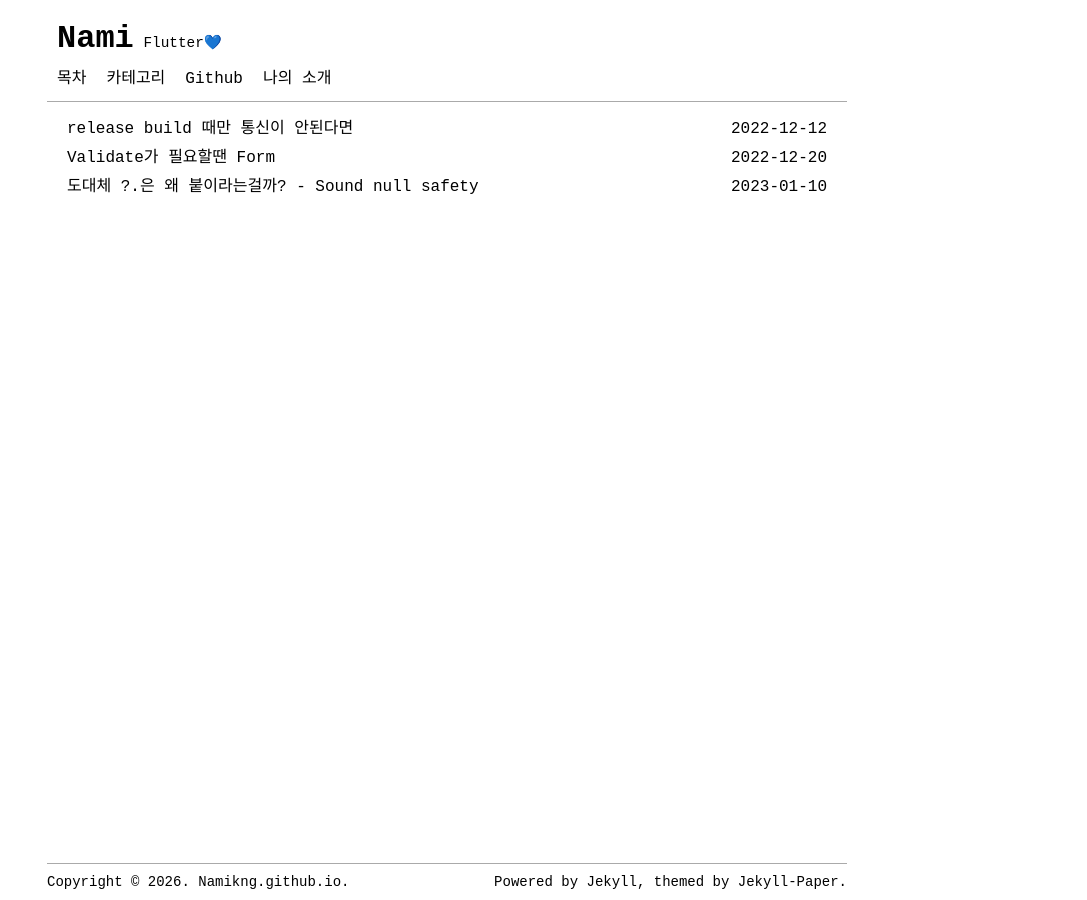
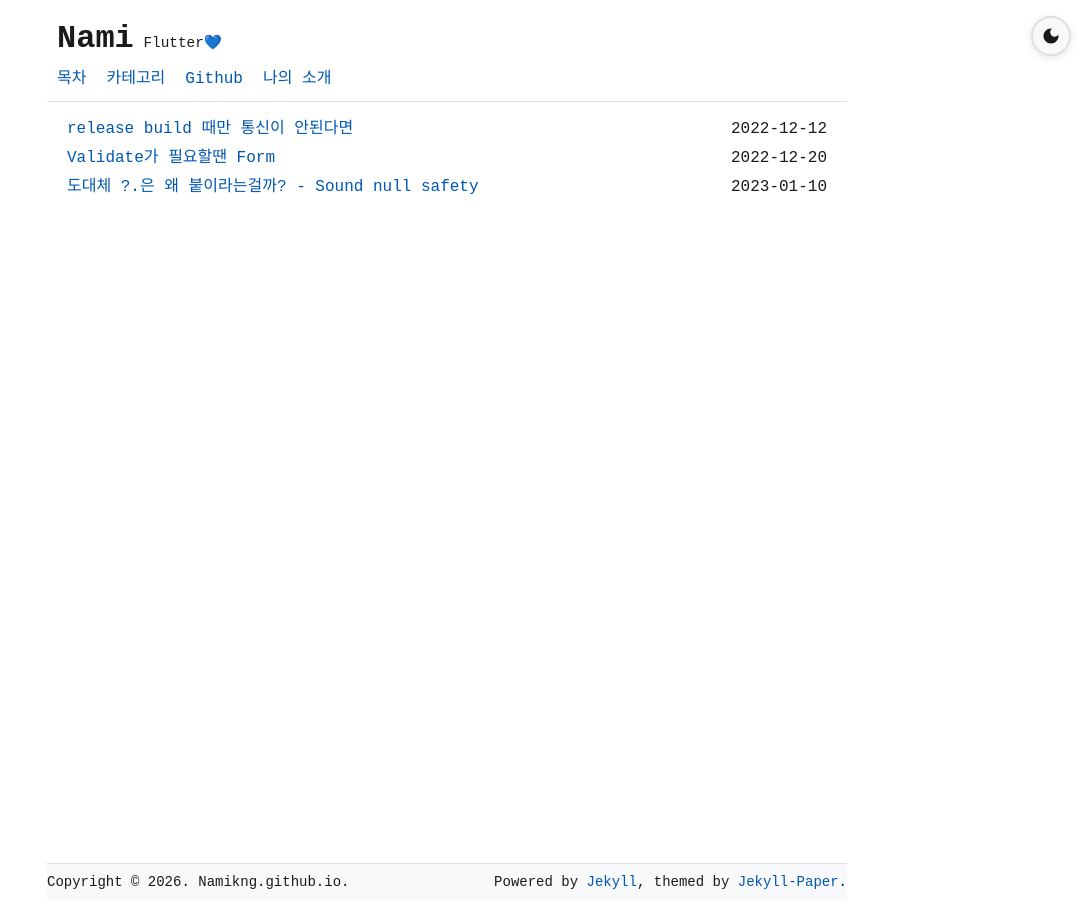
Before and after one commit to Namikng/Namikng.github.io, a Jekyll site: the page built from index.html, in a window 1280 px wide. Shown: the whole page, without its empty margins (193-1280 px from the left). Built offline with Jekyll 4.4.1, drawn with Linux system fonts in a browser that asks for light colours; the list of posts is cut into pages by our own code.

Commit message:
feat: 다크모드, 코드 복사 버튼, 읽기시간 표시 추가
- 다크 모드 토글 버튼 및 CSS 변수 기반 테마 적용
- 코드 블록 복사 버튼 기능 추가
- 포스트 하단에 읽기 시간 표시 (200단어/분 기준)

```diff
--- a/_includes/head.html
+++ b/_includes/head.html
@@ -22,3 +22,61 @@
 <script src="/assets/script/jekyllpaper.js" async ></script>
 <script src="https://unpkg.com/mermaid@8.5.1/dist/mermaid.min.js" onload="javascript:loadMermaid();" async></script>
 {% endif %}
+<script>
+(function() {
+  const toggle = document.getElementById('themeToggle');
+  const icon = document.getElementById('themeIcon');
+  if (!toggle) return;
+  const key = 'namikng-theme';
+  const saved = localStorage.getItem(key);
+  const prefersDark = window.matchMedia('(prefers-color-scheme: dark)').matches;
+  let theme = saved || (prefersDark ? 'dark' : 'light');
+  function apply(theme) {
+    document.documentElement.setAttribute('data-theme', theme);
+    if (!icon) return;
+    if (theme === 'dark') {
+      icon.innerHTML = '<path d="M10 2c-1.82 0-3.53.5-5 1.35C7.99 5.08 10 8.3 10 12s-2.01 6.92-5 8.65C6.47 21.5 8.18 22 10 22c5.52 0 10-4.48 10-10S15.52 2 10 2z"/>';
+    } else {
+      icon.innerHTML = '<path d="M12 3c-4.97 0-9 4.03-9 9s4.03 9 9 9 9-4.03 9-9c0-.46-.04-.92-.1-1.36-.98 1.37-2.58 2.26-4.4 2.26-2.98 0-5.4-2.42-5.4-5.4 0-1.81.89-3.42 2.26-4.4-.44-.06-.9-.1-1.36-.1z"/>';
+    }
+  }
+  apply(theme);
+  toggle.addEventListener('click', function() {
+    theme = theme === 'dark' ? 'light' : 'dark';
+    apply(theme);
+    localStorage.setItem(key, theme);
+  });
+})();
+</script>
+<script>
+(function() {
+  function addCopyButtons() {
+    document.querySelectorAll('.highlight pre').forEach(function(pre) {
+      if (pre.querySelector('.copy-btn')) return;
+      var btn = document.createElement('button');
+      btn.className = 'copy-btn';
+      btn.textContent = '복사';
+      btn.addEventListener('click', function() {
+        var range = document.createRange();
+        range.selectNode(pre);
+        window.getSelection().removeAllRanges();
+        window.getSelection().addRange(range);
+        document.execCommand('copy');
+        window.getSelection().removeAllRanges();
+        btn.textContent = '완료!';
+        btn.classList.add('copied');
+        setTimeout(function() {
+          btn.textContent = '복사';
+          btn.classList.remove('copied');
+        }, 2000);
+      });
+      pre.appendChild(btn);
+    });
+  }
+  if (document.readyState === 'loading') {
+    document.addEventListener('DOMContentLoaded', addCopyButtons);
+  } else {
+    addCopyButtons();
+  }
+})();
+</script>
--- a/_includes/header.html
+++ b/_includes/header.html
@@ -2,6 +2,11 @@
   <span class="header-info-name">{{ site.title }}</span>
   <span class="header-info-desc">{{ site.description }}</span>
 </div>
+<button class="theme-toggle" id="themeToggle" title="다크 모드 전환">
+  <svg id="themeIcon" viewBox="0 0 24 24" xmlns="http://www.w3.org/2000/svg">
+    <path d="M12 3c-4.97 0-9 4.03-9 9s4.03 9 9 9 9-4.03 9-9c0-.46-.04-.92-.1-1.36-.98 1.37-2.58 2.26-4.4 2.26-2.98 0-5.4-2.42-5.4-5.4 0-1.81.89-3.42 2.26-4.4-.44-.06-.9-.1-1.36-.1z"/>
+  </svg>
+</button>
 <nav class="header-nav">
   <ul class="header-main-nav">
   {% for item in site.data.menus %}
--- a/_layouts/post.html
+++ b/_layouts/post.html
@@ -15,6 +15,10 @@
   <div class="post-info">
     <div class="post-date">
       {{ site.data.lang[site.language].post_write_date }}{{ page.date | date: "%Y-%m-%d" }}{% if page.last_modified_at %}, {{ site.data.lang[site.language].post_update_date }}{{ page.last_modified_at | date: "%Y-%m-%d" }}{% endif %}.
+    </div>
+    {% assign reading_time = page.content | number_of_words | divided_by: 200 | round | at_least: 1 %}
+    <div class="post-reading-time">
+      읽기 시간: 약 {{ reading_time }}분
     </div>
     <div class="post-categories">
       <span>{{ site.data.lang[site.language].post_categories }}</span>
--- /dev/null
+++ b/_sass/code-blocks.scss
@@ -0,0 +1,46 @@
+@charset "utf-8";
+
+/* ===== 코드 블록 복사 버튼 ===== */
+.highlight {
+  position: relative;
+}
+
+.highlight pre {
+  position: relative;
+  padding-top: 2.5em;
+}
+
+.copy-btn {
+  position: absolute;
+  top: 8px;
+  right: 8px;
+  background: var(--highlight-bg, #fff);
+  border: 1px solid var(--border-color, #ddd);
+  border-radius: 4px;
+  padding: 4px 10px;
+  font-size: 12px;
+  cursor: pointer;
+  opacity: 0.7;
+  transition: opacity 0.2s;
+  color: var(--text-primary, #333);
+  z-index: 10;
+}
+
+.copy-btn:hover {
+  opacity: 1;
+}
+
+.copy-btn.copied {
+  background: #28a745;
+  color: white;
+  border-color: #28a745;
+  opacity: 1;
+}
+
+/* 인라인 코드 */
+code {
+  background-color: var(--code-bg, #f5f5f5);
+  padding: 2px 6px;
+  border-radius: 3px;
+  font-size: 0.9em;
+}
--- /dev/null
+++ b/_sass/dark-mode.scss
@@ -0,0 +1,142 @@
+@charset "utf-8";
+
+/* ===== 다크 모드 CSS 변수 ===== */
+:root {
+  --bg-primary: #ffffff;
+  --bg-secondary: #f8f9fa;
+  --text-primary: #1a1a1a;
+  --text-secondary: #555555;
+  --border-color: #e0e0e0;
+  --code-bg: #f5f5f5;
+  --link-color: #0056b3;
+  --link-hover: #003d80;
+  --header-bg: #ffffff;
+  --footer-bg: #f8f9fa;
+  --shadow: rgba(0, 0, 0, 0.1);
+  --highlight-bg: #fff;
+}
+
+[data-theme="dark"] {
+  --bg-primary: #1a1a2e;
+  --bg-secondary: #16213e;
+  --text-primary: #e0e0e0;
+  --text-secondary: #b0b0b0;
+  --border-color: #2a2a4a;
+  --code-bg: #0f3460;
+  --link-color: #4da8da;
+  --link-hover: #7ec8e3;
+  --header-bg: #16213e;
+  --footer-bg: #16213e;
+  --shadow: rgba(0, 0, 0, 0.3);
+  --highlight-bg: #0f3460;
+}
+
+/* ===== 다크 모드 토글 버튼 ===== */
+.theme-toggle {
+  position: fixed;
+  top: 16px;
+  right: 16px;
+  z-index: 1000;
+  background: var(--bg-secondary);
+  border: 2px solid var(--border-color);
+  border-radius: 50%;
+  width: 40px;
+  height: 40px;
+  cursor: pointer;
+  display: flex;
+  align-items: center;
+  justify-content: center;
+  font-size: 18px;
+  transition: all 0.3s ease;
+  box-shadow: 0 2px 8px var(--shadow);
+}
+
+.theme-toggle:hover {
+  transform: scale(1.1);
+  box-shadow: 0 4px 12px var(--shadow);
+}
+
+.theme-toggle svg {
+  width: 20px;
+  height: 20px;
+  fill: var(--text-primary);
+}
+
+/* ===== 다크 모드 적용 ===== */
+body {
+  background-color: var(--bg-primary);
+  color: var(--text-primary);
+  transition: background-color 0.3s ease, color 0.3s ease;
+}
+
+.container-wrapper {
+  background-color: var(--bg-primary);
+}
+
+.container-header {
+  background-color: var(--header-bg);
+  border-bottom: 1px solid var(--border-color);
+}
+
+.container-footer {
+  background-color: var(--footer-bg);
+  border-top: 1px solid var(--border-color);
+}
+
+a {
+  color: var(--link-color);
+}
+
+a:hover {
+  color: var(--link-hover);
+}
+
+/* 코드 블록 다크 모드 */
+.highlight {
+  background-color: var(--code-bg) !important;
+}
+
+.highlight pre {
+  background-color: var(--code-bg) !important;
+}
+
+/* 인라인 코드 */
+code {
+  background-color: var(--code-bg);
+  color: var(--text-primary);
+}
+
+/* 테이블 */
+table {
+  border-color: var(--border-color);
+}
+
+/* 입력 필드 */
+input, textarea {
+  background-color: var(--bg-secondary);
+  color: var(--text-primary);
+  border-color: var(--border-color);
+}
+
+/* 수평선 */
+hr {
+  border-color: var(--border-color);
+}
+
+/* ===== 다크 모드 미디어 쿼리 (시스템 설정 연동) ===== */
+@media (prefers-color-scheme: dark) {
+  :root:not([data-theme="light"]) {
+    --bg-primary: #1a1a2e;
+    --bg-secondary: #16213e;
+    --text-primary: #e0e0e0;
+    --text-secondary: #b0b0b0;
+    --border-color: #2a2a4a;
+    --code-bg: #0f3460;
+    --link-color: #4da8da;
+    --link-hover: #7ec8e3;
+    --header-bg: #16213e;
+    --footer-bg: #16213e;
+    --shadow: rgba(0, 0, 0, 0.3);
+    --highlight-bg: #0f3460;
+  }
+}
--- a/_sass/header.scss
+++ b/_sass/header.scss
@@ -27,3 +27,21 @@
   line-height: 24px;
   margin: 0 10px;
 }
+
+/* 다크 모드 토글 버튼 */
+.theme-toggle {
+  position: absolute;
+  top: 10px;
+  right: 10px;
+  background: transparent;
+  border: none;
+  cursor: pointer;
+  padding: 5px;
+  z-index: 100;
+}
+
+.theme-toggle svg {
+  width: 22px;
+  height: 22px;
+  fill: var(--text-primary, #333);
+}
--- a/_sass/post.scss
+++ b/_sass/post.scss
@@ -22,6 +22,13 @@
   margin: 10px 0;
 }
 
+.post-reading-time {
+  line-height: 24px;
+  margin: 5px 0;
+  color: var(--text-secondary, #888);
+  font-size: 0.9em;
+}
+
 .post-category, .post-tag {
   margin: 0 5px;
 }
--- a/assets/css/base.scss
+++ b/assets/css/base.scss
@@ -17,5 +17,7 @@
   "mobile",
   "printer",
   "task-list",
-  "mermaid"
+  "mermaid",
+  "dark-mode",
+  "code-blocks"
 ;
```
Also changed, not shown: 1 other file.
